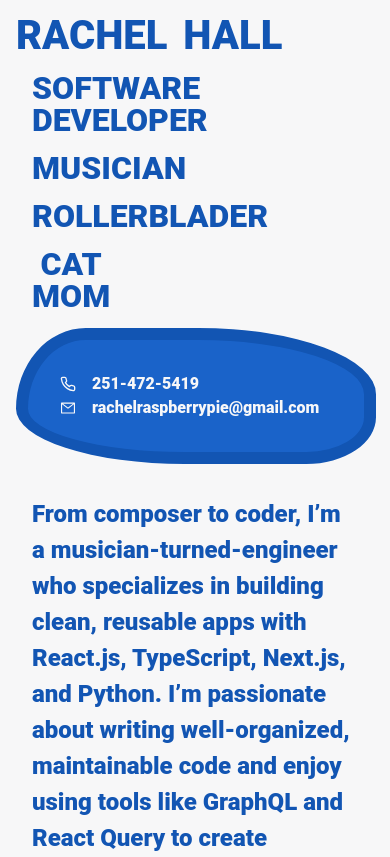
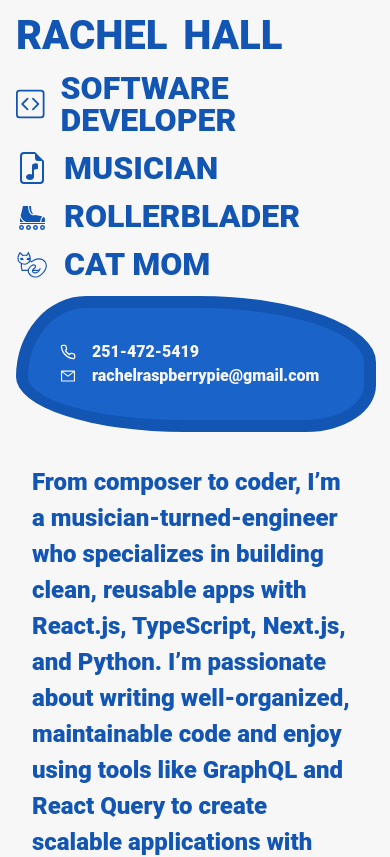
Before and after one commit to rachelhall/rachelhall, a React (Vite) app: page / in a window 390 px wide. Shown: the top 857 px of the page. Built offline with nearby package versions, Linux system fonts and the light colour scheme; a web font is replaced by a local one.

Commit message:
bringing the link icons back

```diff
--- a/src/components/Header/styles.scss
+++ b/src/components/Header/styles.scss
@@ -25,6 +25,9 @@
     @media (max-width: 1120px) {
       transform: unset;
       max-width: 24px;
+    }
+    @media (max-width: 640px) {
+      max-width: unset;
     }
   }
 
```
